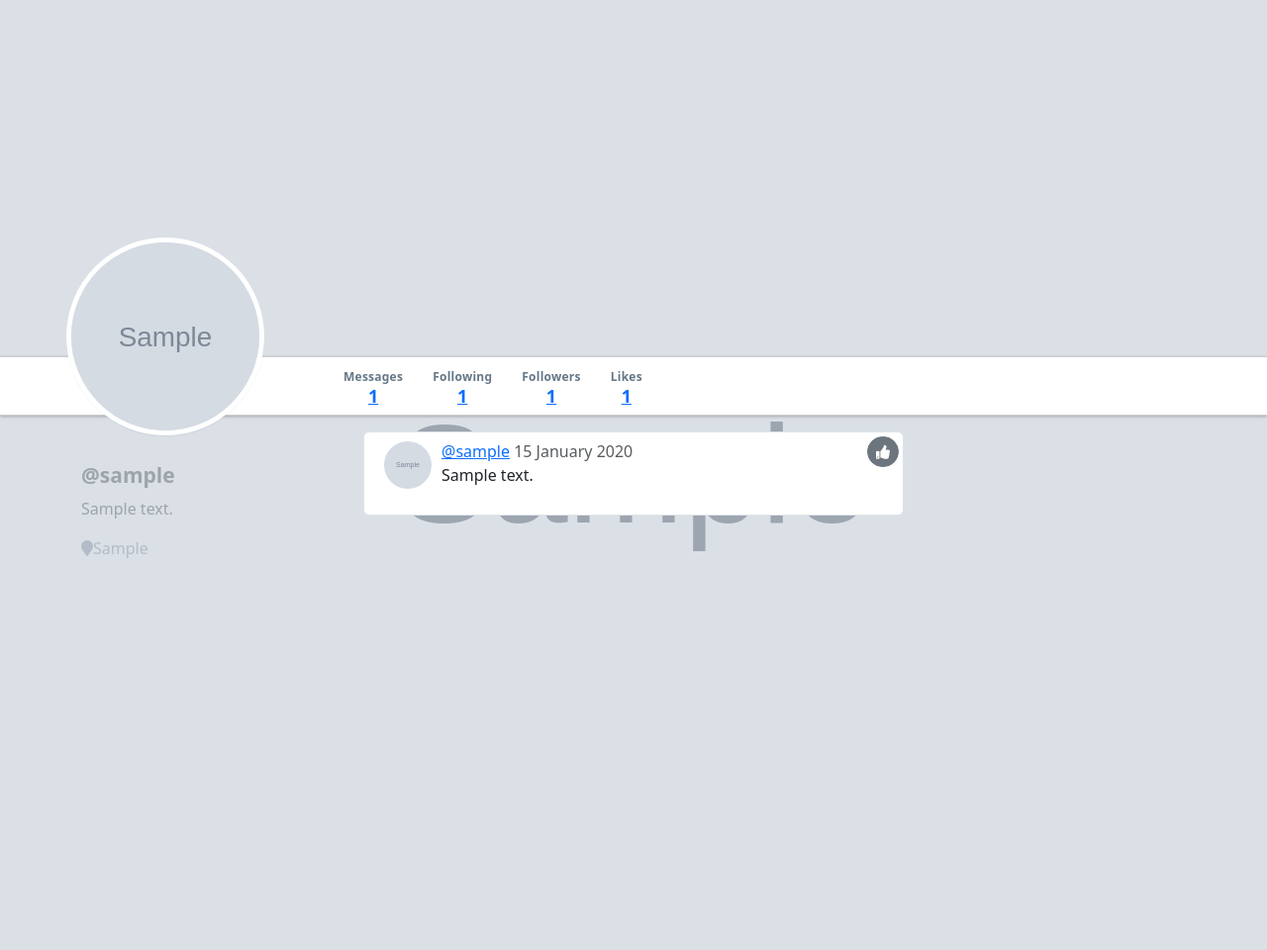
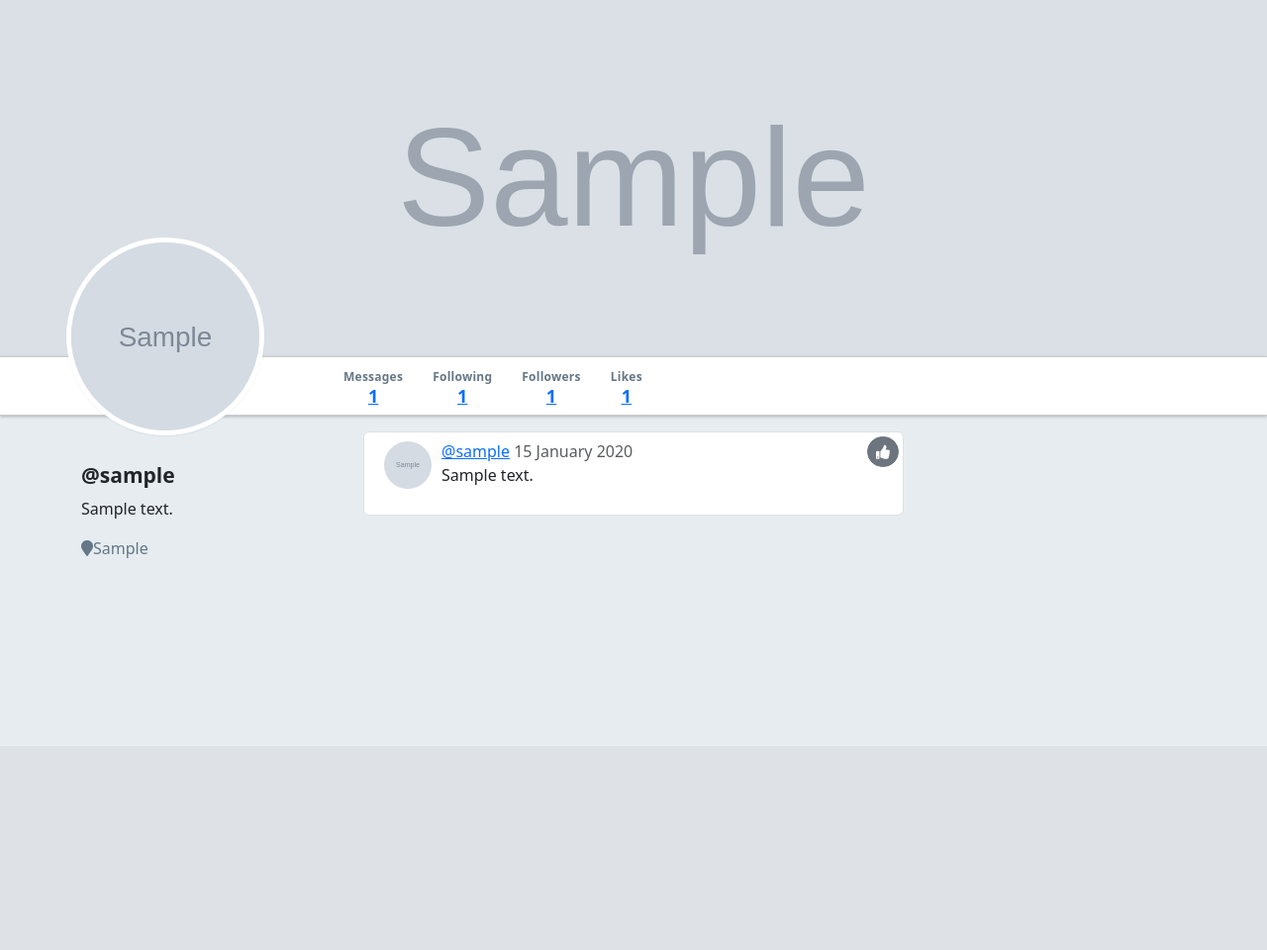
Before and after one commit to JessKelly91/warbler, a Flask app: page /users/1 in a window 1280 px wide. Shown: the part 46-1006 px from the top of the page at 99% size. After the commit the page ends 610 px from the top, so only its background shows below. Run offline with Flask 2, Linux system fonts and the light colour scheme; tables that the repository leaves empty hold one stand-in row (values such as "Sample post"); grey boxes marked "Sample" are stand-in pictures; some libraries are stand-ins or nearby versions.

Commit message:
updating header-image styling

```diff
--- a/app.py
+++ b/app.py
@@ -261,7 +261,7 @@ def delete_like(msg_id):
     return redirect(f'/users/{g.user.id}/likes')
 
 
-############ CURR USER PROFILE ROUTES ############
+############ CURR USER EDIT/DELETE PROFILE ROUTES ############
 
 @app.route('/users/profile', methods=["GET", "POST"])
 def profile():
--- a/static/stylesheets/style.css
+++ b/static/stylesheets/style.css
@@ -202,6 +202,11 @@ nav + .container {
   opacity: 0.7;
   background-size: cover;
   background-position: top center;
+}
+
+#header-image {
+  height: 100%;
+  object-fit: cover;
 }
 
 .full-width {
--- a/templates/home.html
+++ b/templates/home.html
@@ -46,11 +46,13 @@
             <a href="/users/{{ msg.user.id }}">
               <img src="{{ msg.user.image_url }}" alt="" class="timeline-image">
             </a>
+
             <div class="message-area">
               <a href="/users/{{ msg.user.id }}">@{{ msg.user.username }}</a>
               <span class="text-muted">{{ msg.timestamp.strftime('%d %B %Y') }}</span>
               <p>{{ msg.text }}</p>
             </div>
+
             <form method="POST" action="/users/{{'delete_like' if msg in user.likes else 'add_like'}}/{{ msg.id }}" id="messages-form">
               <button class="
                 btn
@@ -60,6 +62,7 @@
                 <i class="fa fa-thumbs-up"></i>
               </button>
             </form>
+
           </li>
         {% endfor %}
       </ul>
--- a/templates/users/detail.html
+++ b/templates/users/detail.html
@@ -3,7 +3,7 @@
 {% block content %}
 
 <div id="warbler-hero" class="full-width">
-  {% if user.header_image_url %}
+  {% if user.header_image_url%}
     <img src="{{ user.header_image_url }}" alt="Header Image for {{ user.username }}" id="header-image" class="full-width">
   {% else %}
     <img src="/static/images/warbler-hero.jpg" alt="Header Image for {{ user.username }}" id="header-image" class="full-width">
--- a/templates/users/show.html
+++ b/templates/users/show.html
@@ -18,6 +18,7 @@
             <p>{{ msg.text }}</p>
           </div>
 
+          {% if g.user.id != user.id %}
           <form method="POST" action="/users/{{'delete_like' if msg in g.user.likes else 'add_like'}}/{{ msg.id }}" id="messages-form">
             <button class="
               btn
@@ -27,6 +28,7 @@
               <i class="fa fa-thumbs-up"></i>
             </button>
           </form>
+          {% endif %}
         </li>
 
       {% endfor %}
```
